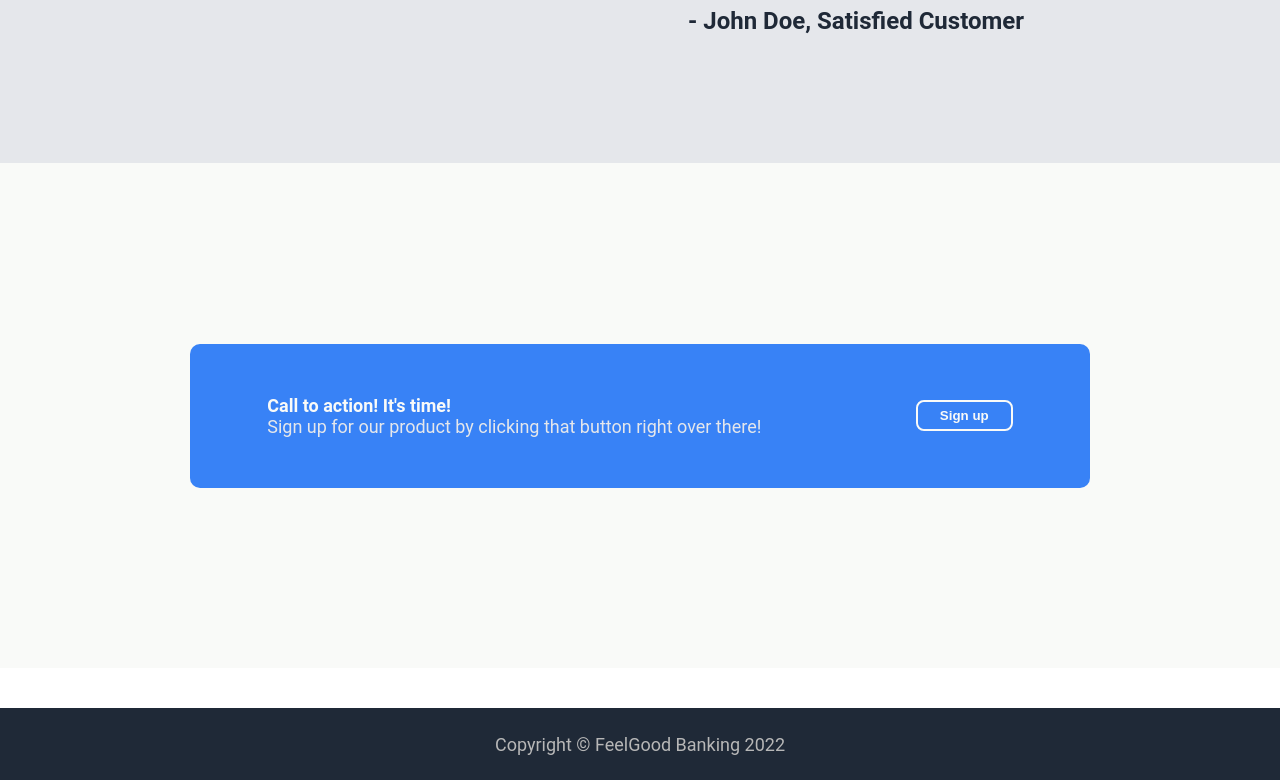
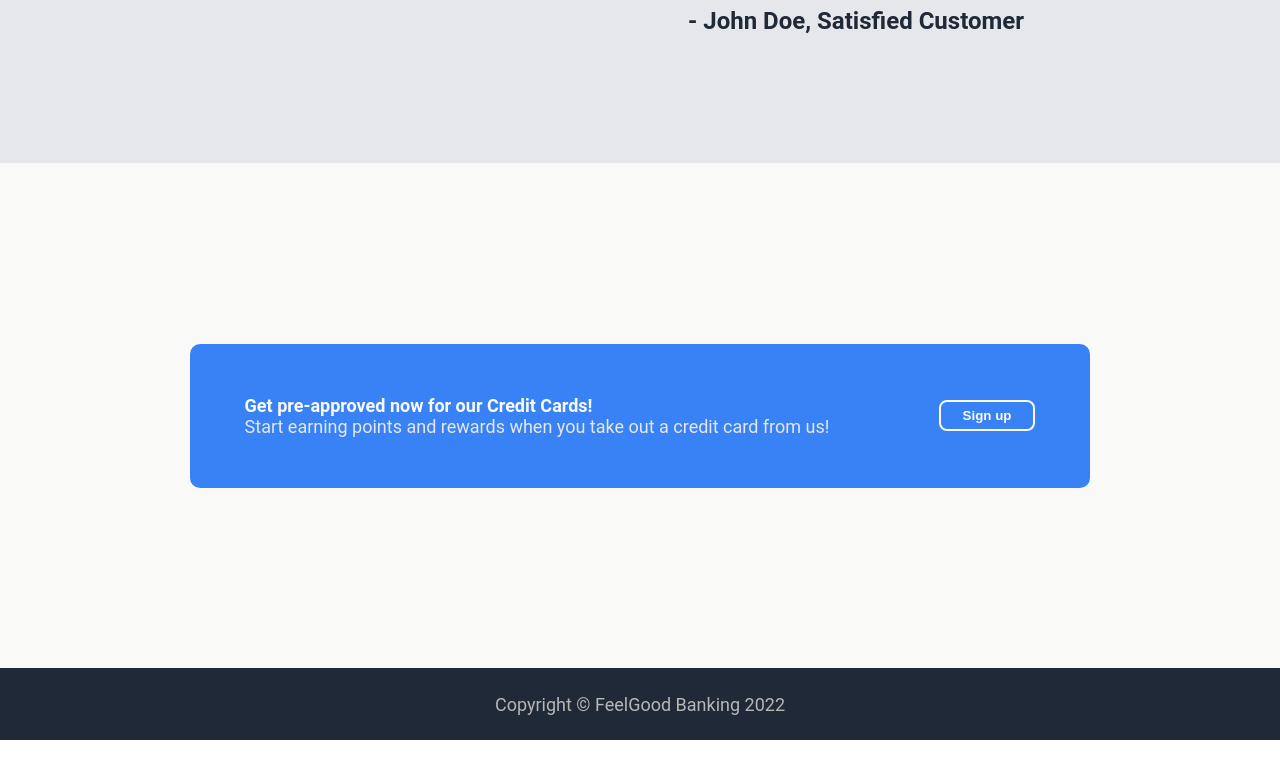
Before and after one commit to arnoldcasiano/banking-page, a plain HTML site: page index.html in a window 1280 px wide. Shown: the part 1400-2180 px from the top of the page. After the commit the page ends 2140 px from the top, so only its background shows below. Drawn offline with Linux system fonts and the light colour scheme.

Commit message:
Update code readability

```diff
--- a/index.html
+++ b/index.html
@@ -37,8 +37,10 @@
     </section>
 
 
-    <div class="content">
-        <h3 class="more-info">FeelGood Services</h3>
+
+
+    <section class="content">
+        <h3 class="services">FeelGood Services</h3>
 
       <div class="images-text">
           <div class="images">
@@ -61,7 +63,11 @@
               <p>Buying a home? Need a loan? We've got you covered.</p>
           </div>
       </div>
-    </div>
+    </section>
+
+
+
+
 
     <article class="content2">
         <div class="quote">
@@ -73,12 +79,16 @@
         </div>
     </article>
 
-    <div class="message">
+
+
+
+
+    <div class="content3">
         <div class="box-container">
           <div class="left-message">
-              <h4>Call to action! It's time!</h4>
+              <h4>Get pre-approved now for our Credit Cards!</h4>
 
-              <p class="bottom-message">Sign up for our product by clicking that button right over there!</p>
+              <p class="bottom-message">Start earning points and rewards when you take out a credit card from us!</p>
           </div>
 
           <div class="right-button">
@@ -88,6 +98,8 @@
     </div>
 
 
+
+
     <footer>
         <p>Copyright &copy; FeelGood Banking 2022</p>
     </footer>
--- a/style.css
+++ b/style.css
@@ -12,6 +12,7 @@ body {
     padding: 0;
 }
 
+/* HEADER AND NAV MENU --------------------------- */
 .header {
     display: flex;
     margin: 0;
@@ -36,6 +37,10 @@ body {
     color: #b7b7b7;
 }
 
+
+
+
+/* TOP WELCOME MESSAGE AMD IMAGE ----------------- */
 .welcome {
     display: flex;
     padding: 0;
@@ -46,7 +51,6 @@ body {
     padding: 0 50px;
     background: #1F2937;
 }
-
 
 .welcome-header {
     font-size: 48px;
@@ -59,7 +63,11 @@ body {
     margin-bottom: 10px;
 }
 
-.more-info {
+
+
+
+/* SERVICES CONTENT ------------------------------ */
+.services {
     font-size: 36px;
     font-weight: 800;
     color: #1F2937;
@@ -95,6 +103,9 @@ body {
     padding: 0;
 }
 
+
+
+/* QUOTE ----------------------------------------- */
 .content2 {
     display: flex;
     flex-direction: column;
@@ -127,7 +138,10 @@ body {
     font-weight: 600;
 }
 
-.message {
+
+
+/* SIGN UP MESSAGE ------------------------------- */
+.content3 {
     display: flex;
     height: 505px;
     background: #F9FAF8;
@@ -162,12 +176,15 @@ button {
     border-radius: 8px;
 }
 
+
+
+
+/* FOOTER ---------------------------------------- */
 footer {
     background: #1F2937;
     color: #b7b7b7;
     height: 4em;
     margin: 0;
     padding: 0;
-    margin-top: 40px;
     display: flex;
 }
```
